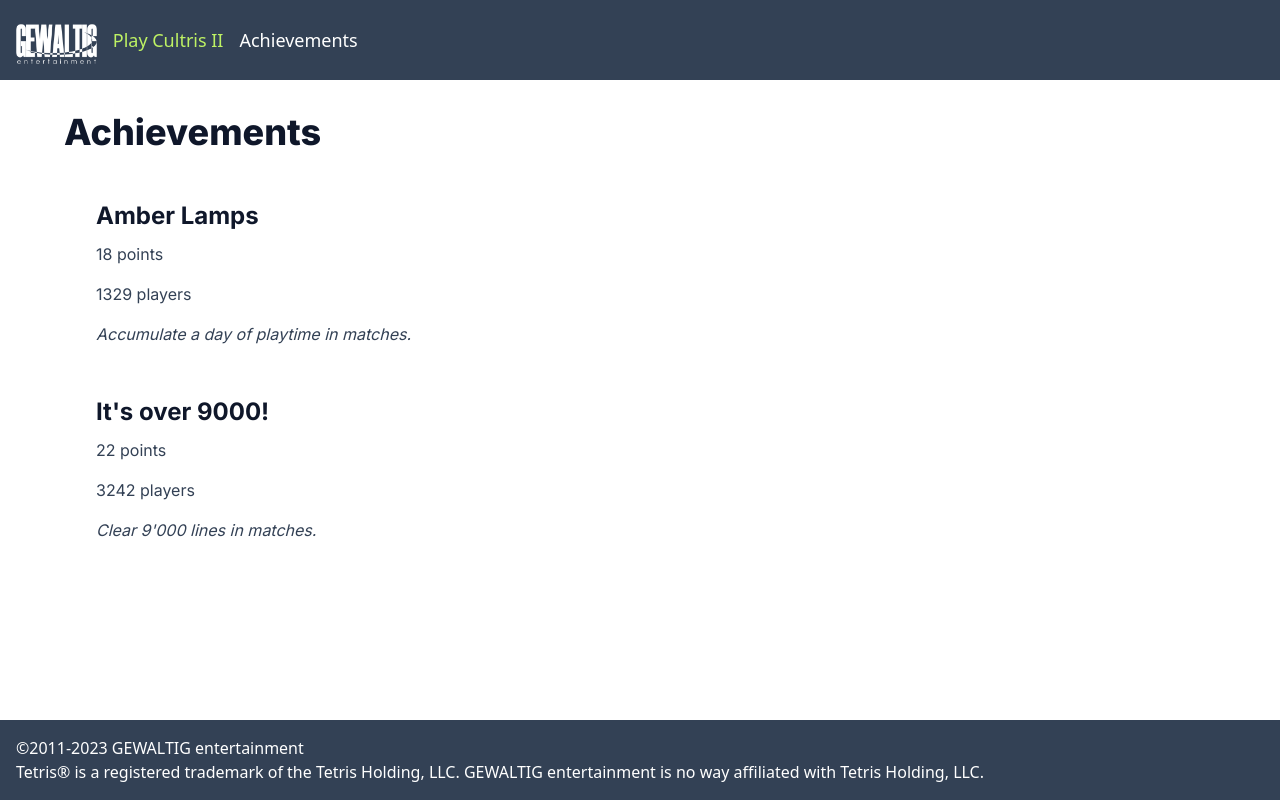
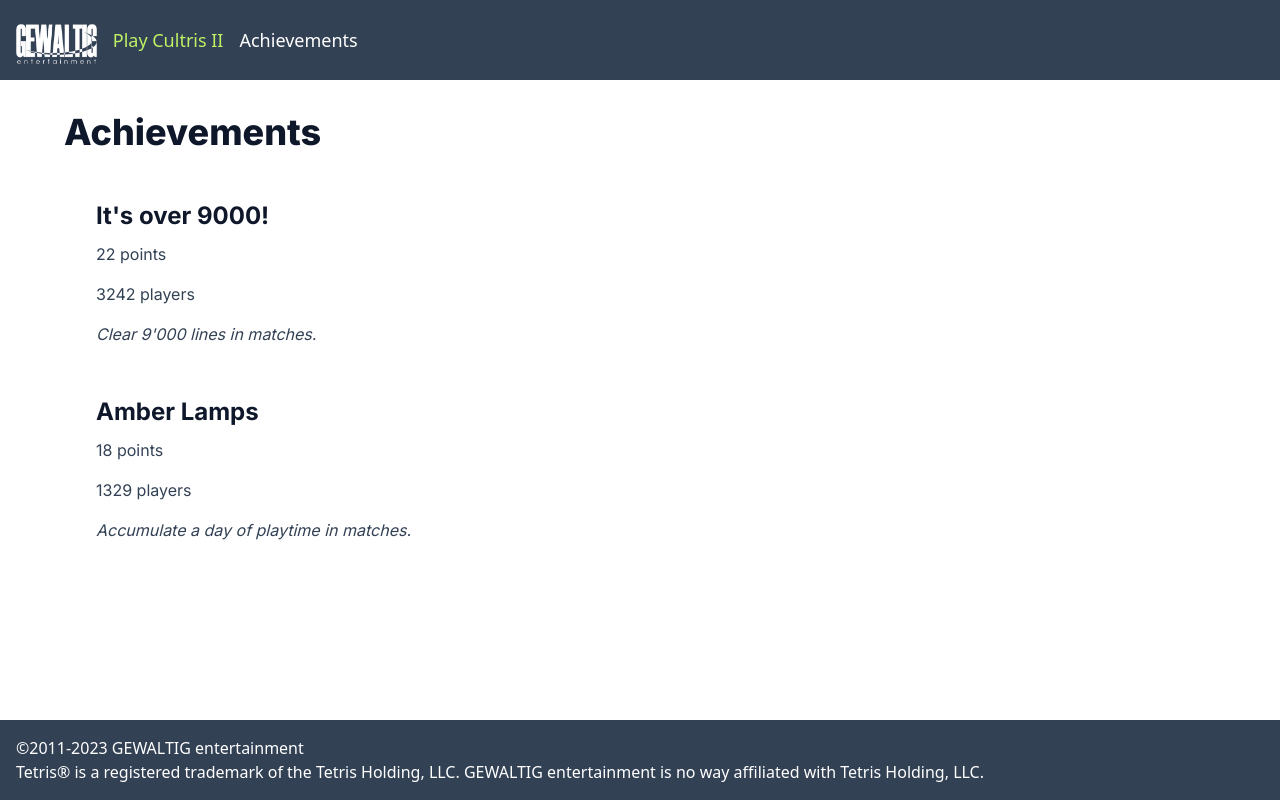
Before and after one commit to chinatsu/gewaltig-poc, a Next.js app: page /achievements in a window 1280 px wide. Built offline with nearby package versions, Linux system fonts and the light colour scheme.

Commit message:
turn sort around

```diff
--- a/src/app/achievements/page.tsx
+++ b/src/app/achievements/page.tsx
@@ -24,7 +24,7 @@ export default async function Achievements() {
                     <ul className="list-none">
                         {Object.entries(achievements)
                             .filter((cheevo) => cheevo[1].isPublic)
-                            .sort((cheevoA, cheevoB) => cheevoA[1].count - cheevoB[1].count)
+                            .sort((cheevoA, cheevoB) => cheevoB[1].count - cheevoA[1].count)
                             .map((cheevo) => (
                                 <li key={cheevo[0]}>
                                     <h2 className="text-2xl mb-2">{cheevo[1].title}</h2>
```
